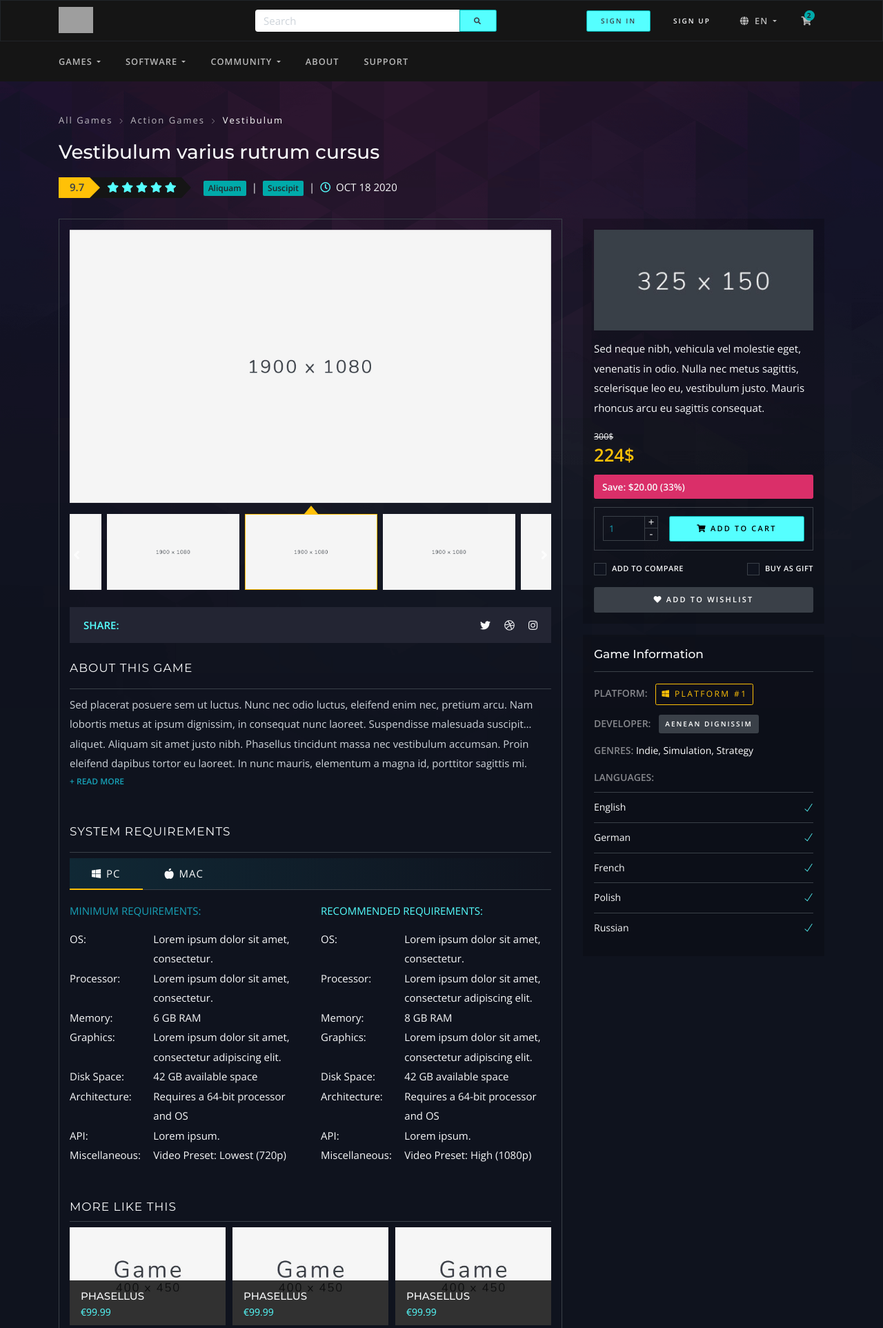
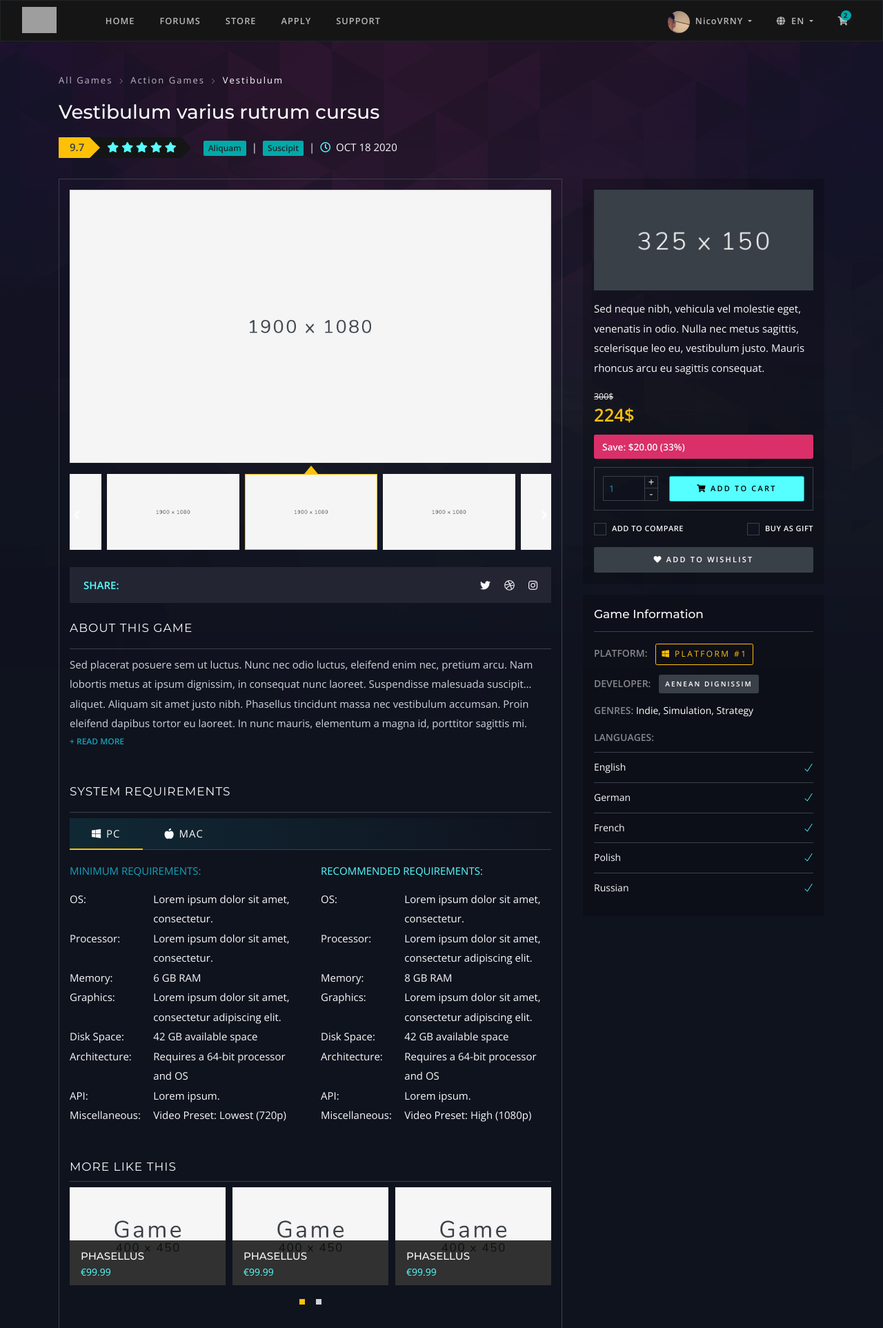
Before and after one commit to verany-network/website-frontend, a PHP site: page /store/store-product.php in a window 1280 px wide. Shown: the top 1925 px of the page at 69% size. Run offline with PHP 8.4, Linux system fonts and the light colour scheme; grey boxes are pictures that could not be loaded.

Commit message:
Updated navbar
Updated navbar:
- fixed navigation bar
- fixed wrong image path in footer

```diff
--- a/store/store-product.php
+++ b/store/store-product.php
@@ -34,25 +34,56 @@
 
     <!-- navbar -->
     <nav class="navbar navbar-expand-lg navbar-dark bg-dark border-nav zi-3">
-      <div class="container">
+      <div class="container-fluid">
         <div class="row">
-          <div class="col-4 col-sm-3 col-md-2 mr-auto">
+          <div class="col-4 col-sm-3 col-md-1 mr-auto">
             <a class="navbar-brand logo" href="#">
-              <img src="./../assets/img/logo-gaming.png" alt="Wicodus" class="logo-light mx-auto">
+              <img src="../assets/img/logo-gaming.png" alt="Wicodus" class="logo-light mx-auto">
             </a>
           </div>
-          <div class="col-4 d-none d-lg-block mx-auto">
-            <form class="input-group border-0 bg-transparent">
-              <input class="form-control" type="search" placeholder="Search" aria-label="Search">
-              <div class="input-group-append">
-                <button class="btn btn-sm btn-warning text-secondary my-0 mx-0" type="submit"><i class="fas fa-search"></i></button>
+          <div class="nav-items mr-auto col">
+            <div class="input-group-append">
+            <button class="navbar-toggler navbar-toggler-fixed" style="transform: translateY(-20px);" type="button" data-toggle="collapse" data-target="#collapsingNavbar" aria-controls="collapsingNavbar" aria-expanded="false" aria-label="Toggle navigation">☰</button>
+              <div class="collapse navbar-collapse" id="collapsingNavbar">
+                <ul class="navbar-nav">
+                  <li class="nav-item">
+                    <a class="nav-link" href="../">Home</a>
+                  </li>
+                  <li class="nav-item">
+                  <a class="nav-link" href="../forum/forum.php">Forums</a>
+                    <div class="-" aria-labelledby="dropdownGaming_software">
+                    </div>
+                  </li>
+                  <li class="nav-item">
+                  <a class="nav-link" href="../store/store.php">Store</a>
+                    <div class="-" aria-labelledby="dropdownGaming_community">
+                    </div>
+                  </li>
+                  <li class="nav-item">
+                  <a class="nav-link" href="../apply/apply.php">Apply</a>
+                    <div class="-" aria-labelledby="dropdownGaming_community">
+                    </div>
+                  </li>
+                  <li class="nav-item">
+                  <a class="nav-link" href="../support/support.php">Support</a>
+                    <div class="-" aria-labelledby="dropdownGaming_community">
+                    </div>
+                  </li>
+                </ul>
               </div>
-            </form>
+            </div>
           </div>
-          <div class="col-8 col-sm-8 col-md-8 col-lg-6 col-xl-4 ml-auto text-right">
-            <a class="btn btn-sm btn-warning text-secondary mr-2" href="#" data-toggle="modal" data-target="#userLogin">Sign in</a>
-            <a class="btn btn-sm text-light d-none d-sm-inline-block" href="#">Sign up</a>
+          <div class="col-4 col-sm-8 col-md-8 col-lg-6 col-xl-4 ml-auto text-right">
             <ul class="nav navbar-nav d-none d-sm-inline-flex flex-row">
+              <li class="nav-item dropdown">
+                <a class="nav-link dropdown-toggle small text-capitalize" href="#" id="dropdownUser" data-toggle="dropdown" aria-haspopup="true" aria-expanded="false"><img src="../assets/img/avatar/2.jpg" class="img-xs rounded-circle mr-2" alt="Avatar">NicoVRNY </a>
+                <div class="dropdown-menu position-absolute" aria-labelledby="dropdownUser">
+                  <a class="dropdown-item" href="#"><span class="mr-2"><i class="fas fa-user"></i></span>Profile</a>
+                  <a class="dropdown-item" href="#"><span class="mr-2"><i class="fas fa-cog"></i></span>Settings</a>
+                  <a class="dropdown-item" href="#"><span class="mr-2"><i class="fas fa-wallet"></i></span>Wallet</a>
+                  <a class="dropdown-item" href="#"><span class="mr-2"><i class="fas fa-sign-out-alt"></i></span>Logout</a>
+                </div>
+              </li>
               <li class="nav-item dropdown">
                 <a class="nav-link dropdown-toggle small" href="#" id="dropdownGaming" data-toggle="dropdown" aria-haspopup="true" aria-expanded="false"><i class="mr-2 fas fa-globe"></i>EN </a>
                 <div class="dropdown-menu position-absolute" aria-labelledby="dropdownGaming">
@@ -74,67 +105,13 @@
         </div>
       </div>
     </nav>
-    <nav class="navbar navbar-expand-lg navbar-dark bg-dark">
-      <div class="container">
-        <button class="navbar-toggler navbar-toggler-fixed" type="button" data-toggle="collapse" data-target="#collapsingNavbar" aria-controls="collapsingNavbar" aria-expanded="false" aria-label="Toggle navigation">☰</button>
-        <div class="collapse navbar-collapse" id="collapsingNavbar">
-          <ul class="navbar-nav">
-            <li class="nav-item dropdown dropdown-hover">
-              <a class="nav-link dropdown-toggle pl-lg-0" href="#" id="dropdownGaming_games" data-toggle="dropdown" aria-haspopup="true" aria-expanded="false">Games </a>
-              <div class="dropdown-menu dropdown-menu-dark-lg" aria-labelledby="dropdownGaming_games">
-                <a class="dropdown-item" href="#">Action</a>
-                <a class="dropdown-item" href="#">Adventure</a>
-                <a class="dropdown-item" href="#">Cooperative</a>
-                <a class="dropdown-item" href="#">MMO</a>
-                <a class="dropdown-item" href="#">RPG</a>
-                <a class="dropdown-item" href="#">Simulation</a>
-                <a class="dropdown-item" href="#">Economy</a>
-                <a class="dropdown-item" href="#">Horror</a>
-                <a class="dropdown-item" href="#">Arcade</a>
-                <a class="dropdown-item" href="#">Hack & Slash</a>
-                <a class="dropdown-item" href="#">Puzzle</a>
-              </div>
-            </li>
-            <li class="nav-item dropdown dropdown-hover">
-              <a class="nav-link dropdown-toggle" href="#" id="dropdownGaming_software" data-toggle="dropdown" aria-haspopup="true" aria-expanded="false">Software </a>
-              <div class="dropdown-menu dropdown-menu-dark-lg" aria-labelledby="dropdownGaming_software">
-                <a class="dropdown-item" href="#">Animation & Modeling</a>
-                <a class="dropdown-item" href="#">Audio Production</a>
-                <a class="dropdown-item" href="#">Design & Illustration</a>
-                <a class="dropdown-item" href="#">Education</a>
-                <a class="dropdown-item" href="#">Game Development</a>
-                <a class="dropdown-item" href="#">Photo Editing</a>
-                <a class="dropdown-item" href="#">Utilities</a>
-                <a class="dropdown-item" href="#">Video Production</a>
-                <a class="dropdown-item" href="#">Web Publishing</a>
-              </div>
-            </li>
-            <li class="nav-item dropdown dropdown-hover">
-              <a class="nav-link dropdown-toggle" href="#" id="dropdownGaming_community" data-toggle="dropdown" aria-haspopup="true" aria-expanded="false">Community </a>
-              <div class="dropdown-menu dropdown-menu-dark-lg" aria-labelledby="dropdownGaming_community">
-                <a class="dropdown-item" href="#">Discussions</a>
-                <a class="dropdown-item" href="#">Workshop</a>
-                <a class="dropdown-item" href="#">Market</a>
-                <a class="dropdown-item" href="#">Broadcasts</a>
-              </div>
-            </li>
-            <li class="nav-item">
-              <a class="nav-link" href="#">About</a>
-            </li>
-            <li class="nav-item">
-              <a class="nav-link" href="#">Support</a>
-            </li>
-          </ul>
-        </div>
-      </div>
-    </nav>
     <!-- /.navbar -->
 
     <!-- main content -->
     <main class="main-content">
 
       <!-- overlay -->
-      <div class="overlay overflow-hidden pe-n"><img src="assets/img/bg/bg_shape.png" alt="background shape"></div>
+      <div class="overlay overflow-hidden pe-n"><img src="../assets/img/bg/bg_shape.png" alt="background shape"></div>
       <!-- /.overlay -->
 
       <!-- content area -->
@@ -832,7 +809,7 @@
       <div class="container">
           <div class="row gutters-y">
               <div class="col-6 col-lg-3">
-                <a href="#" class="logo d-block mb-4"><img src="assets/img/logo-gaming.png" alt="Wicodus" class="logo-dark"></a>
+                <a href="#" class="logo d-block mb-4"><img src="../assets/img/logo-gaming.png" alt="Wicodus" class="logo-dark"></a>
                 <p>The Verany.net network is a network that specializes in innovative pastimes.</p>
                 <div class="social-buttons">
                   <a class="social-mail" href="mailto:contact@verany.net"><i class="far fa-envelope"></i></a>
```
Also changed, not shown: profile/profile.php (+38 -68 lines), store/store.php (+45 -68 lines).
